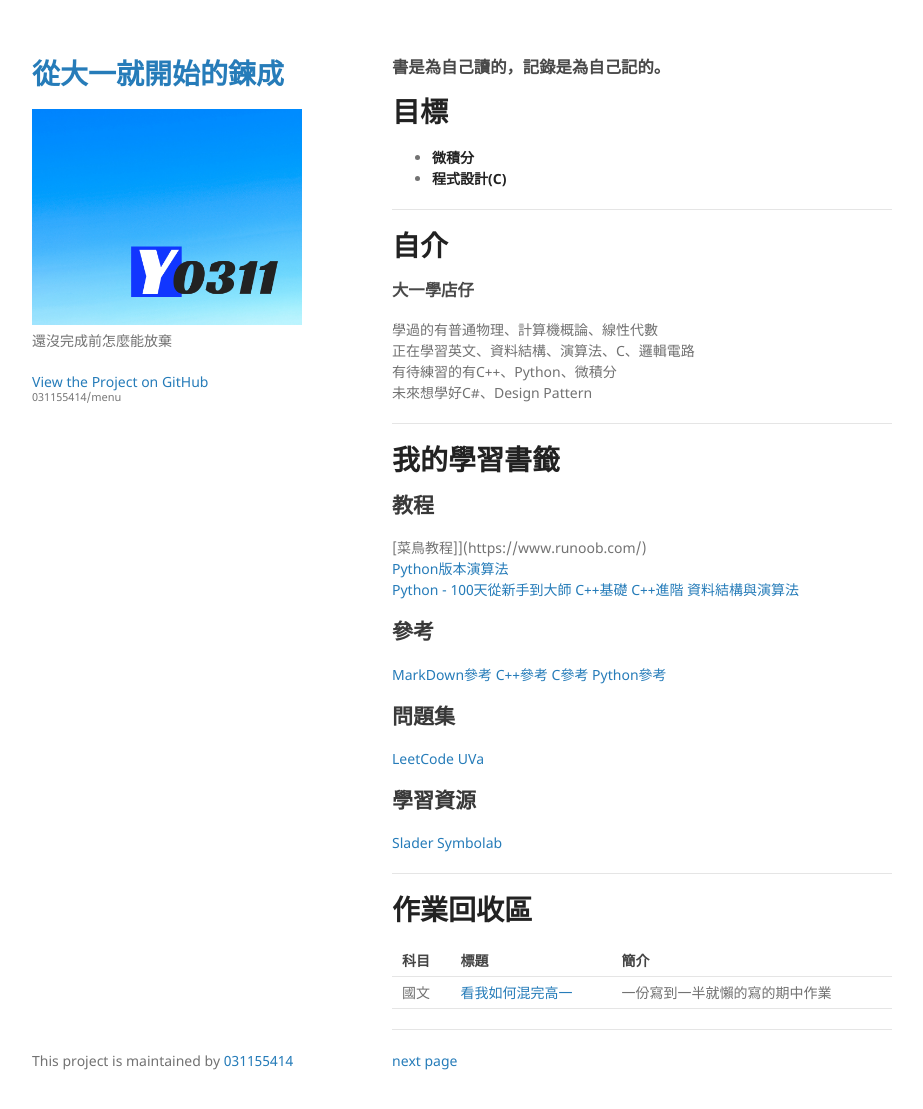
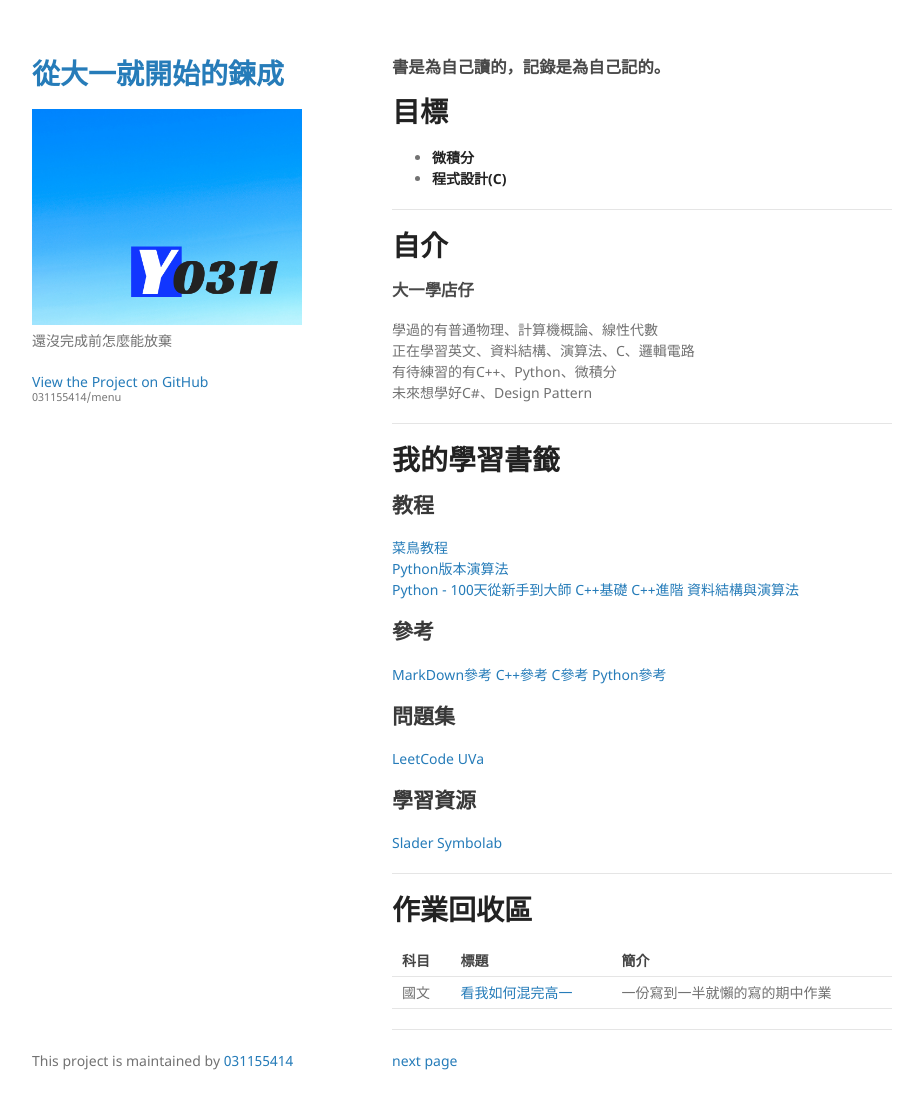
Before and after one commit to 031155414/menu, a Jekyll site: the page built from index.md, in a window 1280 px wide and 1141 px high. Shown: the top 1109 px of the window, without its empty margins (178-1101 px from the left). Built offline with Jekyll 4.4.1, drawn with Linux system fonts in a browser that asks for light colours; our own code applies the rules of GitHub Pages for plain Markdown files.

Commit message:
Update index.md

```diff
--- a/index.md
+++ b/index.md
@@ -22,7 +22,7 @@ layout: default
 
 # 我的學習書籤
 ##  教程
-[菜鳥教程]](https://www.runoob.com/)
+[菜鳥教程](https://www.runoob.com/)
 [Python版本演算法](https://kuruton.hatenablog.com/)
 [Python - 100天從新手到大師](https://github.com/jackfrued/Python-100-Days)
 [C++基礎](http://learn.onlinegdb.com/c%2B%2B_for_beginners)
```
